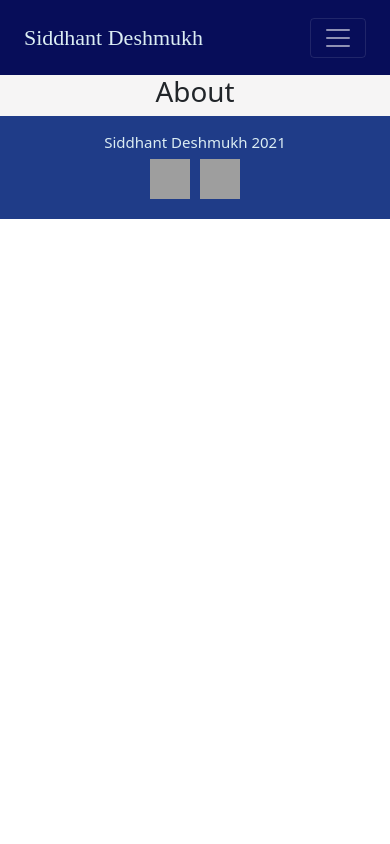
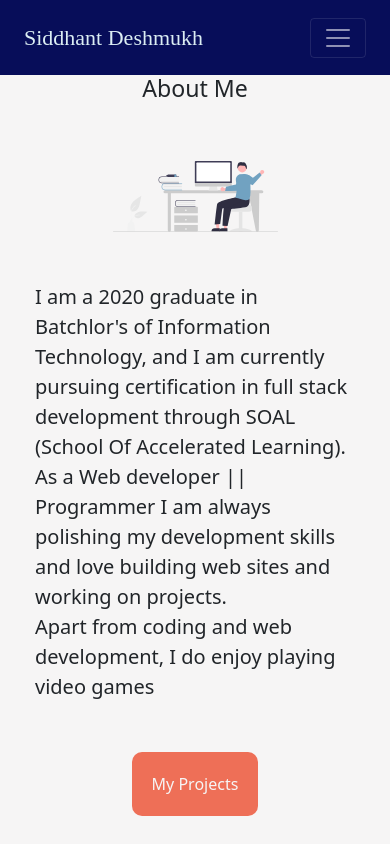
Before and after one commit to sid6145/portfolio, a React (Create React App) app: page /about in a window 390 px wide. Shown: the top 844 px of the page. Built offline with nearby package versions, Linux system fonts and the light colour scheme; grey boxes are pictures that could not be loaded.

Commit message:
completed about page, also made it responsive

```diff
--- a/src/Components/About/index.js
+++ b/src/Components/About/index.js
@@ -1,9 +1,25 @@
 import React from 'react'
+import './style.css'
 
 function About() {
     return (
-        <div>
-            <h1>About</h1>
+        <div className="about-container">
+            <div className="about">
+            <h3>About Me</h3>
+            <img className="about-img" src="images/about-img.svg" />
+            <p>
+               I am a 2020 graduate in Batchlor's of Information Technology, and I am currently
+               pursuing certification in full stack development through SOAL (School Of Accelerated Learning).
+               As a Web developer || Programmer I am always polishing my development skills and love building
+               web sites and working on projects.
+             </p>
+             <p>
+                 Apart from coding and web development, I do enjoy playing video games
+             </p>
+
+            </div>
+
+             <button className="about-btn">My Projects</button>
         </div>
     )
 }
--- a/src/Components/About/style.css
+++ b/src/Components/About/style.css
@@ -0,0 +1,54 @@
+.about-container{
+    min-height: 100vh;
+    padding: 100px 150px;
+
+}
+
+.about-img{
+    width: 50%;
+    height: auto;
+    padding: 50px 20px;
+}
+
+.about-btn{
+    margin-top: 50px;
+    padding: 20px 20px ;
+    border-radius: 10px;
+    background-color: #EE6F57 ;
+    color: #F6F5F5;
+    border: none;
+}
+
+.about-btn:hover{
+    box-shadow: 1px 1px 3px black;
+}
+
+p{
+    font-size: 25px;
+    margin: 0 100px;
+    text-align: start;
+}
+
+
+
+
+@media only screen and (max-width: 650px) {
+.about-container{
+        min-height: 100vh;
+        padding: 0 30px;
+
+    }
+
+
+.about-img{
+    width: 50%;
+    padding: 50px 0;
+}
+
+p{
+    font-size: 20px;
+    margin: 0 5px;
+    text-align: start;
+}
+
+}
```
Also changed, not shown: public/images/about-img.svg (added).
